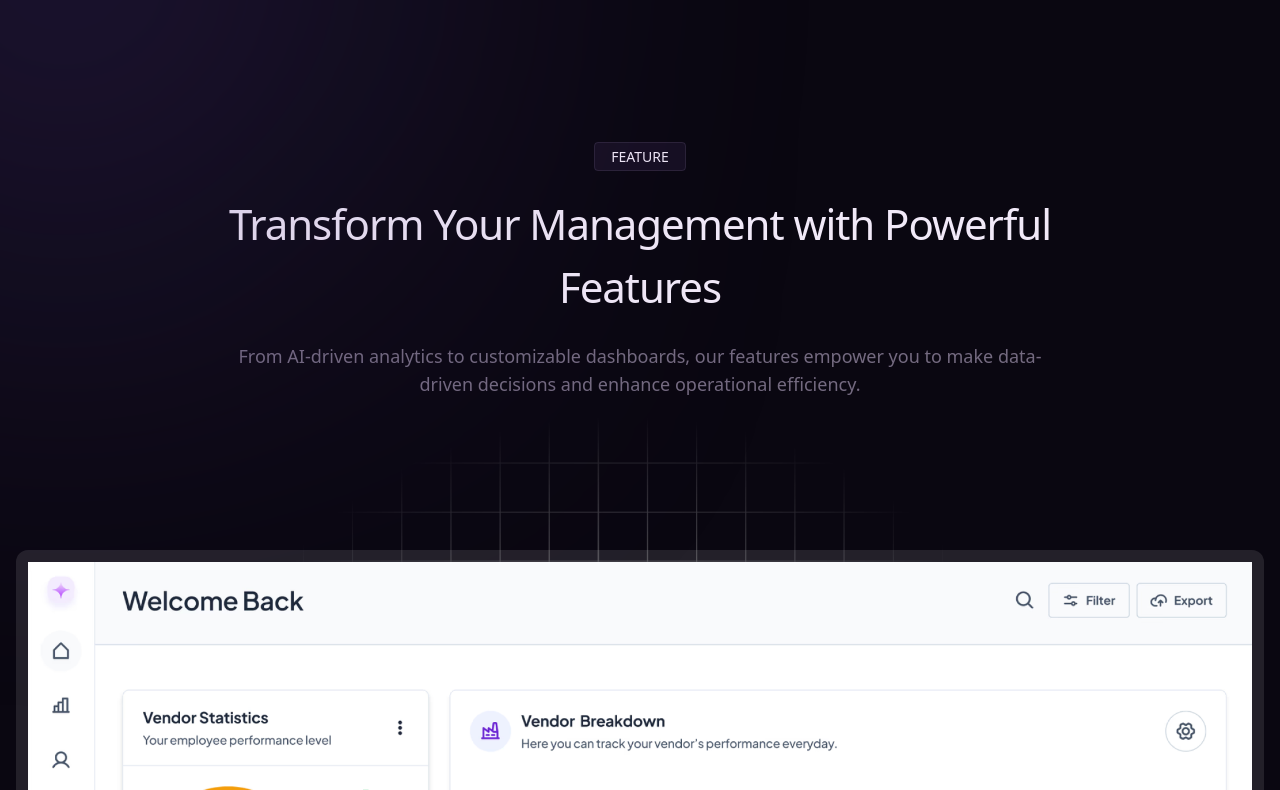
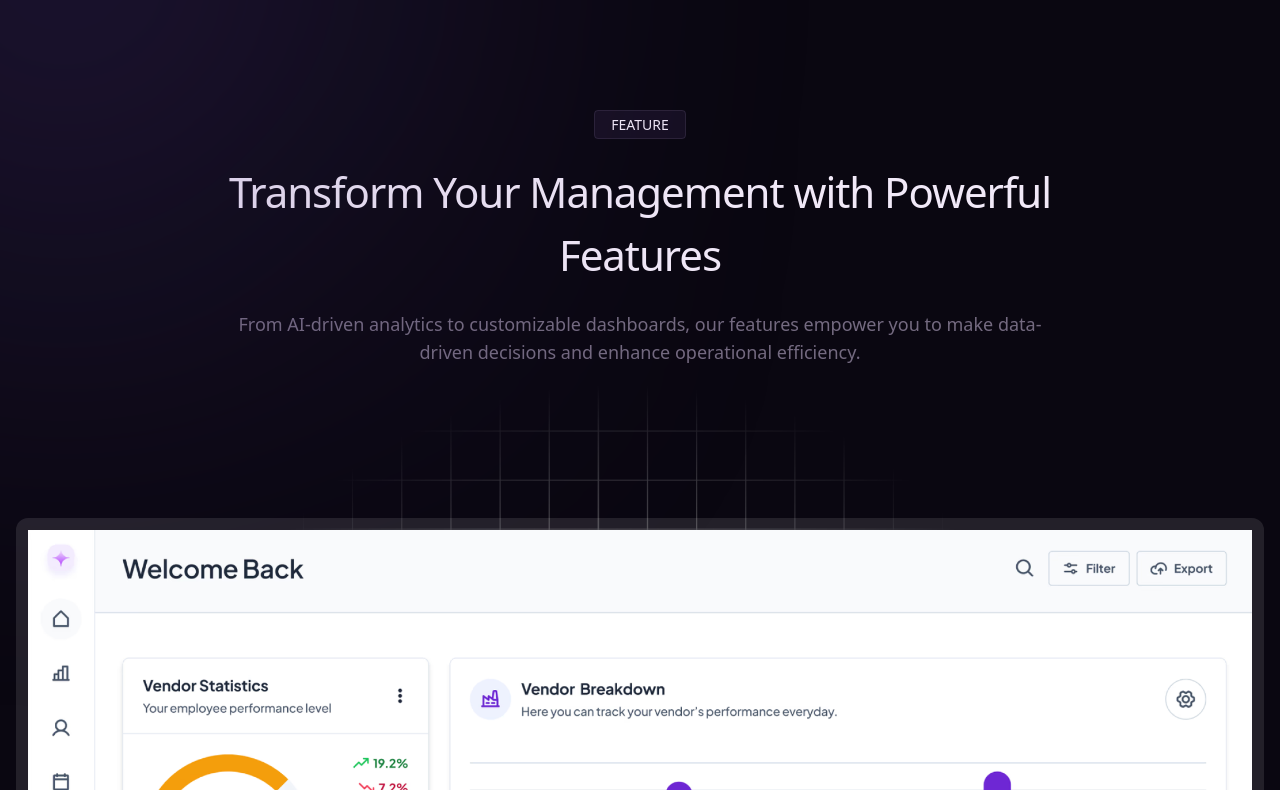
Before and after one commit to ehtishamsh/astraSaasLandingPage, a React (Vite) app: page / in a window 1280 px wide. Shown: the part 2930-3720 px from the top of the page. Built offline with nearby package versions, Linux system fonts and the light colour scheme.

Commit message:
changed margin top

```diff
--- a/src/components/home/Feature.tsx
+++ b/src/components/home/Feature.tsx
@@ -1,6 +1,6 @@
 function Feature() {
   return (
-    <div className="mt-28 max-w-7xl mx-auto text-center pb-14 px-4">
+    <div className="mt-20 max-w-7xl mx-auto text-center pb-14 px-4">
       <span className="text-mainColor-100 bg-mainColor-800 rounded-[4px] py-1 px-4 text-sm border border-mainColor-200/10">
         FEATURE
       </span>
--- a/src/components/home/RequestDemo.tsx
+++ b/src/components/home/RequestDemo.tsx
@@ -2,7 +2,7 @@ import { Link } from "react-router-dom";
 
 function RequestDemo() {
   return (
-    <div className="mt-28 max-w-7xl mx-auto flex justify-center items-center text-center  min-h-[470px] relative mb-7 px-4">
+    <div className="mt-20 max-w-7xl mx-auto flex justify-center items-center text-center  min-h-[470px] relative mb-7 px-4">
       <div className="absolute top-0 left-0 right-0 z-20 flex justify-center">
         <img src="/demo.png" alt="Request Demo" />
       </div>
```
